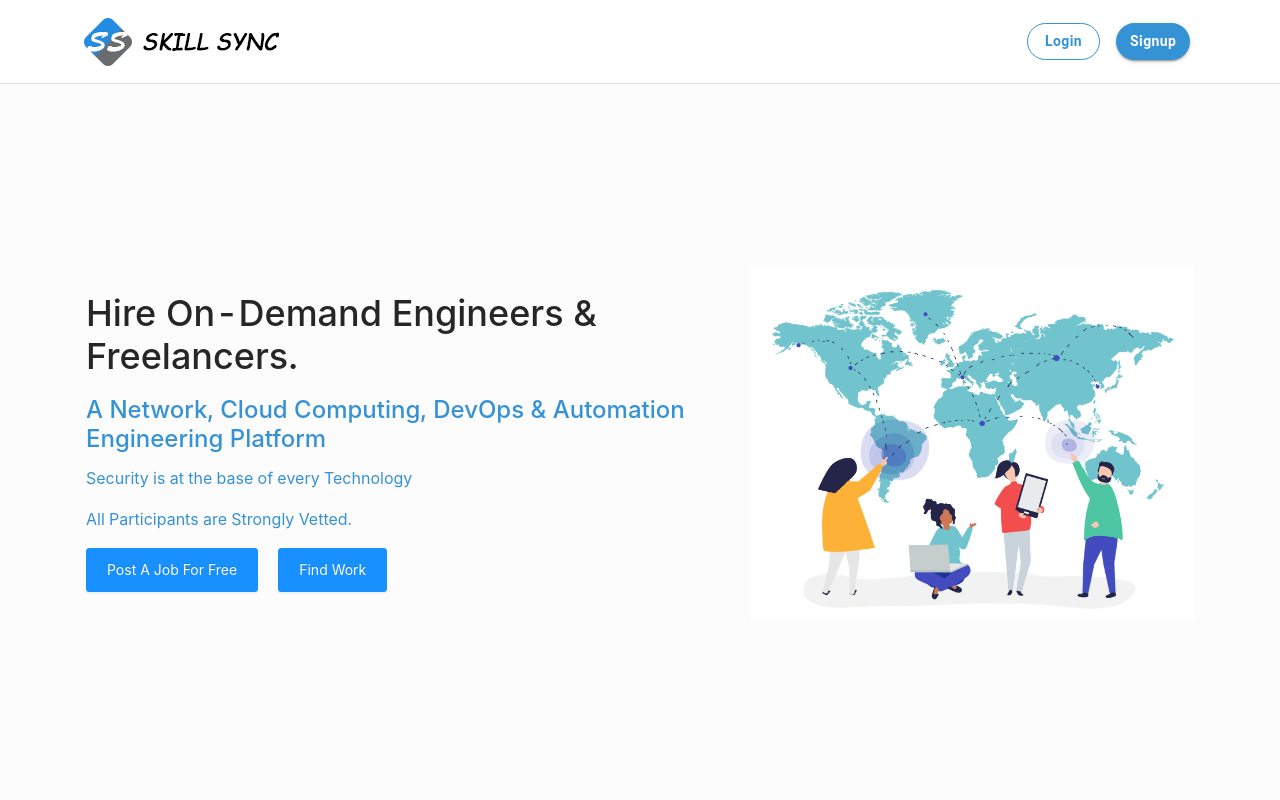
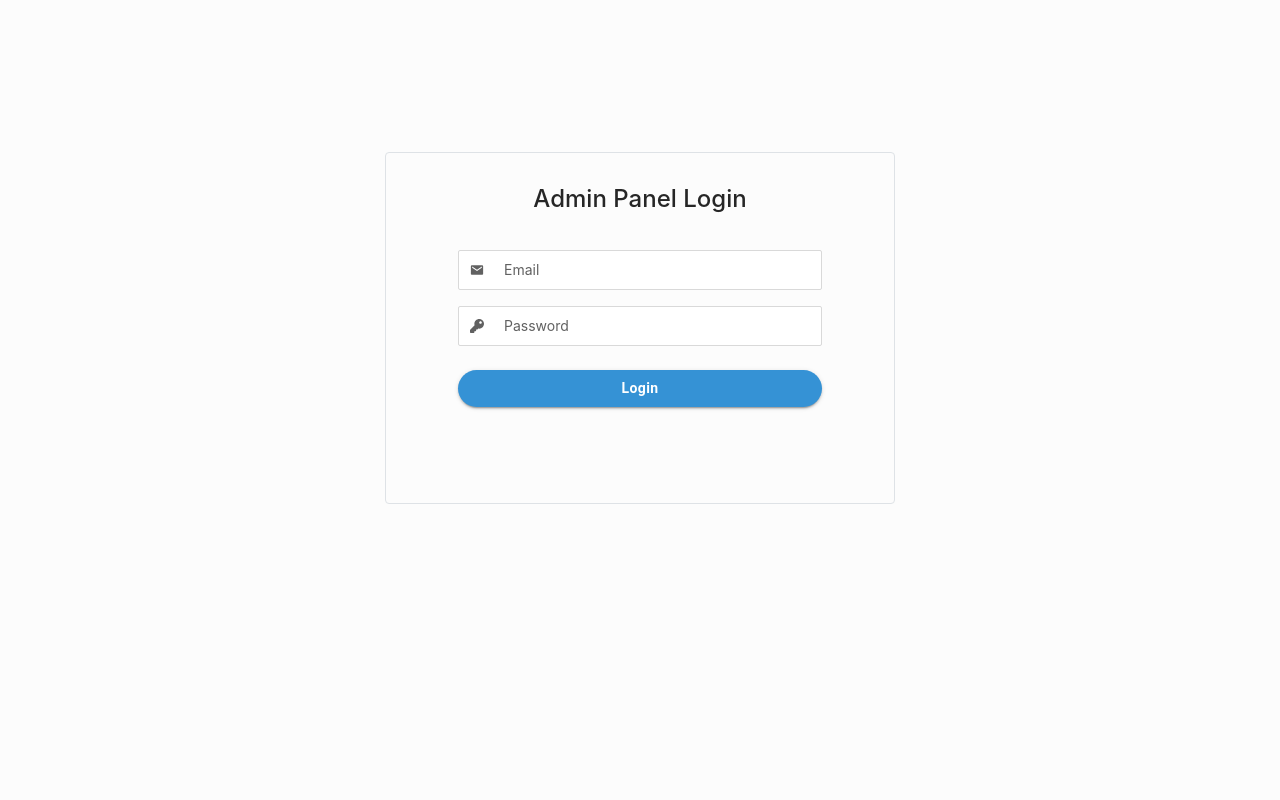
Before and after one commit to Muhammad-Ahsan1/SkillSync, a React (Create React App) app: page /admin/login in a window 1280 px wide. Before the commit this address led to /. Shown: the top 800 px of the page. Built offline with nearby package versions, Linux system fonts and the light colour scheme.

Commit message:
Improved Admin Panel Authentication Logic

```diff
--- a/src/App.js
+++ b/src/App.js
@@ -27,6 +27,7 @@
 import AdminDashboard from "./Components/Pages/admin/AdminDashboard.js";
 import "./App.scss";
 import axios from 'axios'
+import AdminLoginPage from "./Components/Pages/admin/LoginPage.js";
 function App() {
   // axios.defaults.withCredentials = true;
   return (
@@ -61,6 +62,7 @@
           <Route path="/pages/place-order" element={<PlaceOrder />} />
           <Route path="/pages/dashboard" element={<DashboardPage />} />
           <Route path="/admin/dashboard" element={<AdminDashboard />} />
+          <Route path="/admin/login" element={<AdminLoginPage />} />
           <Route path="*" element={<Navigate to="/" />} />
         </Routes>
       </Router>
--- a/src/Components/Common/CustomNavbar/Index.jsx
+++ b/src/Components/Common/CustomNavbar/Index.jsx
@@ -186,18 +186,6 @@
                       </h6>
                     </Link>
                   ))}
-                  {
-                   user && user?.email === "ahsanawaisb1@gmail.com" && (
-                      <Link
-                      className="mb-0 mx-4 font-primary navbar-items"
-                      to={`/admin/dashboard?email=${user.email}`}
-                    >
-                      <h6 className="mb-0 font-primary navbar-items">
-                        Admin
-                      </h6>
-                    </Link>
-                    )
-                  }
                 </div>
                 {isLoggedIn ? (
                   <div className="d-none d-md-flex justify-content-between">
--- a/src/Components/Pages/admin/AdminDashboard.js
+++ b/src/Components/Pages/admin/AdminDashboard.js
@@ -7,6 +7,8 @@
 import { Chip } from '@mui/material';
 import ActionMenu from './ActionMenu';
 import { useLocation, useNavigate } from 'react-router-dom';
+import CustomButton from '../../Common/Button/CustomButton';
+import { Col, Container, Row } from 'react-bootstrap';
 
 
 
@@ -78,16 +80,12 @@
   },
 ];
 
-function useQuery() {
-  return new URLSearchParams(useLocation().search);
-}
 
 export default function AdminDashboard() {
   const [data, setData] = useState([])
   const [loading, setLoading] = useState(true)
   const navigate = useNavigate();
-  let query = useQuery();
-  let email = query.get("email");
+  const localStorageAdminAuth = localStorage.getItem("adminAuth")
 
   useEffect(() => {
     if(!data.length && loading){
@@ -130,13 +128,30 @@
     return [...userData, ...customerData, ...sellerData];
   };
 
-  if(email !== 'ahsanawaisb1@gmail.com'){
-    navigate('/')
-    return <h5>Not Authorized</h5>
+  if(!localStorageAdminAuth){
+    navigate('/admin/login')
+    return(
+      <div style={{display:"flex", width:"100%",height:"100vh", justifyContent:"center",alignItems:"center"}}>
+        <h5>Not Authorized</h5>
+      </div>
+    )
   }
 
   return (
     <>
+   <div style={{display:"flex", width:"100%", justifyContent:"flex-end", marginBottom:"25px", boxShadow: "0px 4px 8px rgba(0, 0, 0, 0.1)",}}>
+   <CustomButton
+          classes="my-2"
+          type="secondary"
+          values="Logout"
+          variant="outlined"
+          onClick={() =>{
+            localStorage.removeItem("adminAuth")
+            navigate('/admin/login')
+          }}
+          maxWidth="120px"
+        />
+   </div>
     <Box sx={{ height: 1000, width: '100%', }}>
       <DataGrid
         rows={data}
--- /dev/null
+++ b/src/Components/Pages/admin/LoginPage.js
@@ -0,0 +1,90 @@
+import { Input } from 'antd'
+import React from 'react'
+import { FaKey } from 'react-icons/fa'
+import { IoMdMail } from 'react-icons/io'
+import CustomButton from '../../Common/Button/CustomButton'
+import { Col, Container, Row } from 'react-bootstrap'
+import { useState } from 'react'
+import axios from 'axios'
+import { useNavigate } from 'react-router-dom'
+import { toast } from 'react-toastify'
+
+export default function AdminLoginPage() {
+  const navigate = useNavigate();
+  const localStorageAdminAuth = localStorage.getItem("adminAuth")
+  const [formData, setFormData] = useState({
+    email: "",
+    password: "",
+  });
+
+  const handleSubmit = () => {
+    // Check Validation
+    const emptyFields = Object.keys(formData).filter((key) => !formData[key]);
+    const anyInvalidField = emptyFields.length > 0 ? true : false;
+    if (anyInvalidField) toast.error(`${emptyFields[0]} is required`);
+
+    if (!anyInvalidField) {
+      axios
+        .post('http://localhost:5500/api/admin/login', formData)
+        .then((res) => {
+          if(res.status === 200){
+            localStorage.setItem("adminAuth", res.data);
+            navigate(`/admin/dashboard`);
+          }else{
+            toast.error('Login Failed')
+          }
+        })
+        .catch((err) => {
+          toast.error(err?.response?.data?.message || 'Login Failed')
+        });
+    }
+  };
+
+  return (
+    <Container
+    fluid
+    className="form-card d-flex align-items-center justify-content-center my-5"
+  >
+    <Container className=" border rounded pb-5 loginCard">
+      <Row className="justify-content-center text-center pb-5">
+        <Col className="px-5">
+          <div className="form-header py-2 my-3 mt-4">
+            <h4>Admin Panel Login</h4>
+          </div>
+
+          <div className="px-4 form-wrapper">
+            <Input
+              className="color-grey py-2"
+              placeholder="Email"
+              value={formData.email}
+              onChange={(e) =>
+                setFormData({ ...formData, email: e.target.value })
+              }
+              prefix={<IoMdMail className="me-3 " />}
+            />
+
+            <Input
+              type="password"
+              className="color-grey py-2 mt-3"
+              placeholder="Password"
+              value={formData.password}
+              onChange={(e) =>
+                setFormData({ ...formData, password: e.target.value })
+              }
+              prefix={<FaKey className="me-3 " />}
+            />
+
+            <CustomButton
+              classes="mt-4"
+              values="Login"
+              type="primary"
+              block
+              onClick={handleSubmit}
+            />
+          </div>
+        </Col>
+      </Row>
+    </Container>
+  </Container>
+  )
+}
--- a/src/Components/User/Login/Login.jsx
+++ b/src/Components/User/Login/Login.jsx
@@ -51,7 +51,7 @@
           <Row className="justify-content-center text-center pb-5">
             <Col className="px-5">
               <div className="form-header py-2 my-3 mt-4">
-                <h4>Login to JamboSpace</h4>
+                <h4>Login to Skill Sync</h4>
               </div>
 
               <div className="px-4 form-wrapper">
```
